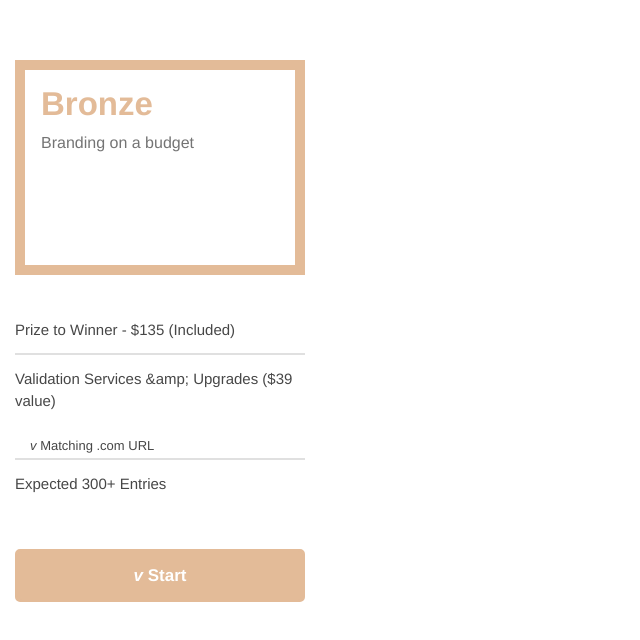
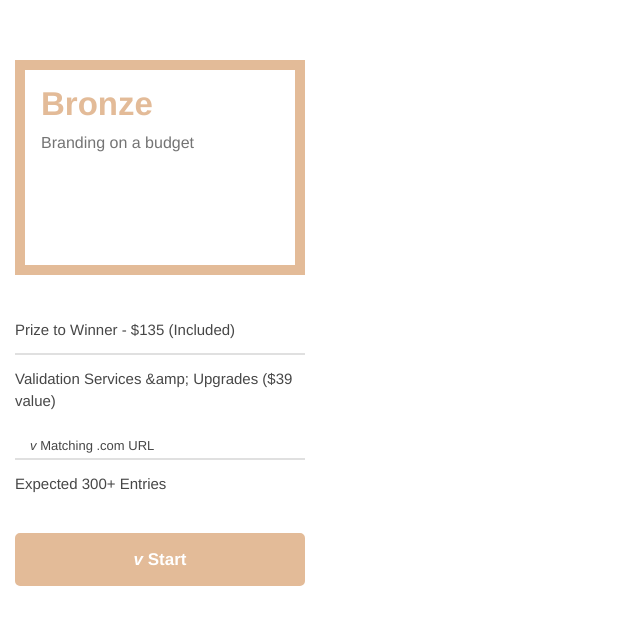
Before and after one commit to KostyaCoder/squad-page, a React (Create React App) app: page / in a window 1280 px wide. Shown: the top 640 px of the page, without its empty margins (0-640 px from the left). Built offline with nearby package versions, Linux system fonts and the light colour scheme.

Commit message:
Add component ButtonMenu

```diff
--- /dev/null
+++ b/src/components/ButtonMenu/index.js
@@ -0,0 +1,14 @@
+import style from "../../App.module.scss";
+
+export default function ButtonMenu(props) {
+  const { hrefSelectBox } = props;
+
+  return (
+    <li className={`${style.li} ${style.selectBox}`}>
+      <a className={style.selectBox} href={hrefSelectBox}>
+        <i className={style.check}></i>
+        <span>Start</span>
+      </a>
+    </li>
+  );
+}
--- a/src/components/ListMenu/index.js
+++ b/src/components/ListMenu/index.js
@@ -1,5 +1,6 @@
 import classNames from "classnames";
 import style from "../../App.module.scss";
+import ButtonMenu from "../../components/ButtonMenu";
 
 export default function ListMenu(props) {
   const {listMenuData, hrefSelectBox} = props;
@@ -26,14 +27,9 @@ export default function ListMenu(props) {
   });
 
   return (
-    <>
-      <ul className={style.ul}>{returnComponent}</ul>
-      <li className={`${style.li} ${style.selectBox}`}>
-        <a className={style.selectBox} href={hrefSelectBox}>
-          <i className={style.check}></i>
-          <span>Start</span>
-        </a>
-      </li>
-    </>
+    <ul className={style.ul}>
+      {returnComponent}
+      <ButtonMenu hrefSelectBox={hrefSelectBox} />
+    </ul>
   );
 }
```
